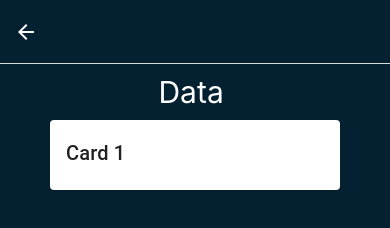
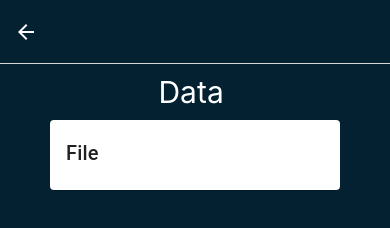
Before and after one commit to BigDataforhealthcare/BigDataBD, a React Native app: screen /ViewData in a window 390 px wide. Shown: the top 228 px of the page. Built offline with nearby package versions, Linux system fonts and the light colour scheme.

Commit message:
addedlightfunctionalityViewpage

```diff
--- a/App.js
+++ b/App.js
@@ -12,6 +12,7 @@ import ImportMainScreen from './ImportMainScreen';
 import UploadPhotos from './UploadPhotos';
 import ViewData from './ViewData';
 import SearchData from './SearchData';
+
 const BGcolor = "#032130";
 
 
--- a/DataCard.js
+++ b/DataCard.js
@@ -19,7 +19,7 @@ class DataCard extends Component {
             <div>
                 <Card>
                 <Card.Content>
-                    <Title>Card 1</Title>
+                    <Title>File  {counter}</Title>
                         <Paragraph>{textdata}</Paragraph></Card.Content>
                 </Card>
             </div>
--- a/LoginPage.js
+++ b/LoginPage.js
@@ -1,5 +1,5 @@
 import React,{useRef} from 'react'
-import {Animated,Image, View} from "react-native";
+import {Animated,Image, View,Alert} from "react-native";
 import { useSafeAreaInsets } from 'react-native-safe-area-context';
 
 import { Button } from "react-native";
@@ -25,6 +25,10 @@ export default function LoginPage() {
   function checkFields(){
     if(email == "admin" && password == "password"){
       navigation.navigate("Mainscreen");
+    }
+    else{
+      Alert.alert("","Incorrect Username and Password");
+
     }
   }
 
--- a/SearchData.js
+++ b/SearchData.js
@@ -23,8 +23,8 @@ export default function SearchData(){
 
     return(
         <View>
-             <SearchBar placeholder="Search" onChangeText={onChangeSearch} value={searchresults}
-        />
+
+
 
         </View>
 
--- a/ViewData.js
+++ b/ViewData.js
@@ -28,6 +28,7 @@ export default function ViewData(){
     const navigation = useNavigation();
     const [textdata,settextdata] = React.useState('');
 
+
     function viewData(){
 
     }
@@ -40,7 +41,9 @@ export default function ViewData(){
     function previous(){
         global.counter -= 1;
         settextdata(Data_text[counter]);
+        console.log("It is working!" + global.counter);
     }
+
     return (
 
         <View style={styles.container}>
@@ -51,7 +54,7 @@ export default function ViewData(){
                 <Card>
 
                     <Card.Content>
-                    <Title>Card 1</Title>
+                    <Title>File</Title>
                         <Paragraph>{textdata}</Paragraph></Card.Content>
                 </Card>
             </ScrollView>
--- a/package.json
+++ b/package.json
@@ -28,12 +28,13 @@
     "react-native": "0.69.6",
     "react-native-camera": "^4.2.1",
     "react-native-camera-kit": "^13.0.0",
-    "react-native-image-picker": "^4.10.0",
+    "react-native-image-picker": "^4.10.1",
     "react-native-paper": "^4.12.5",
     "react-native-safe-area-context": "4.3.1",
     "react-native-screens": "~3.15.0",
     "react-native-vision-camera": "^2.15.1",
     "react-native-web": "~0.18.7",
+    "rn-text-detector": "^0.0.8",
     "typescript": "^4.6.3"
   },
   "devDependencies": {
```
Also changed, not shown: 1 other file (tests, documents, lock files or other folders).
